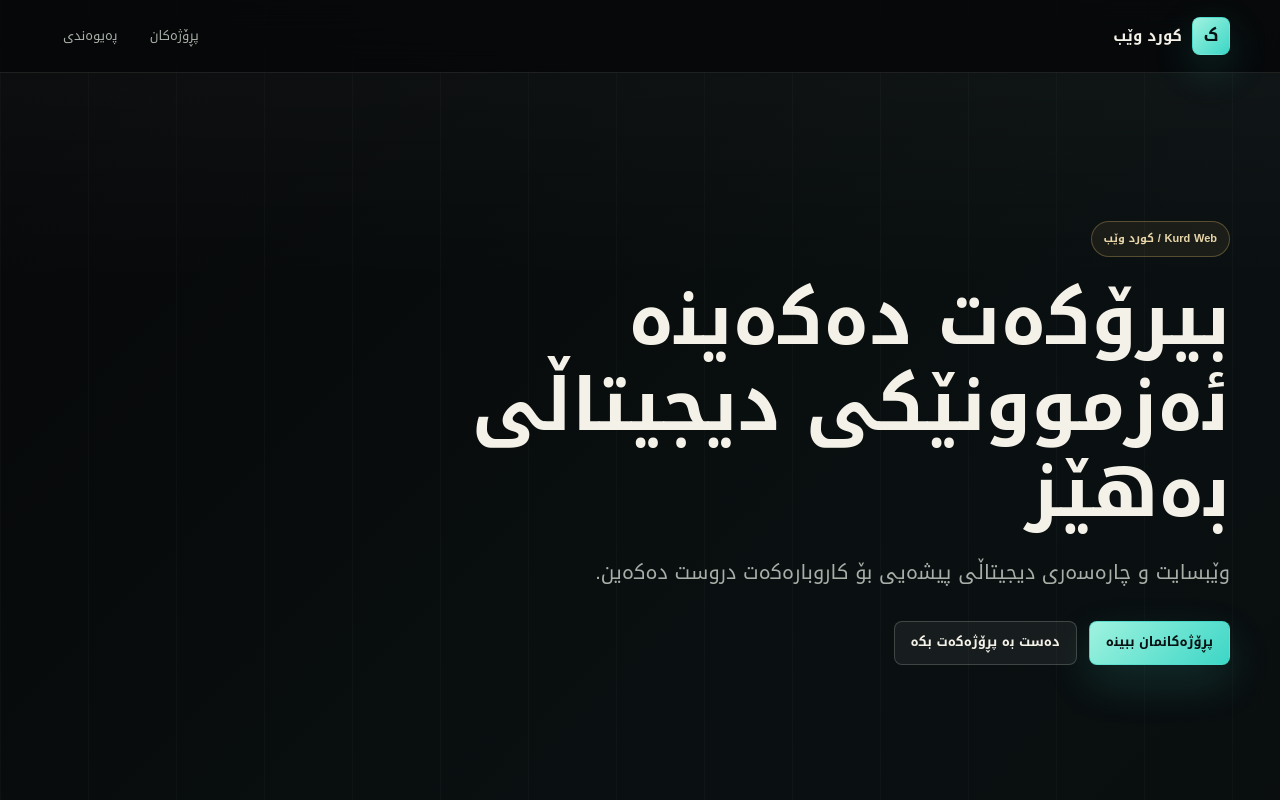
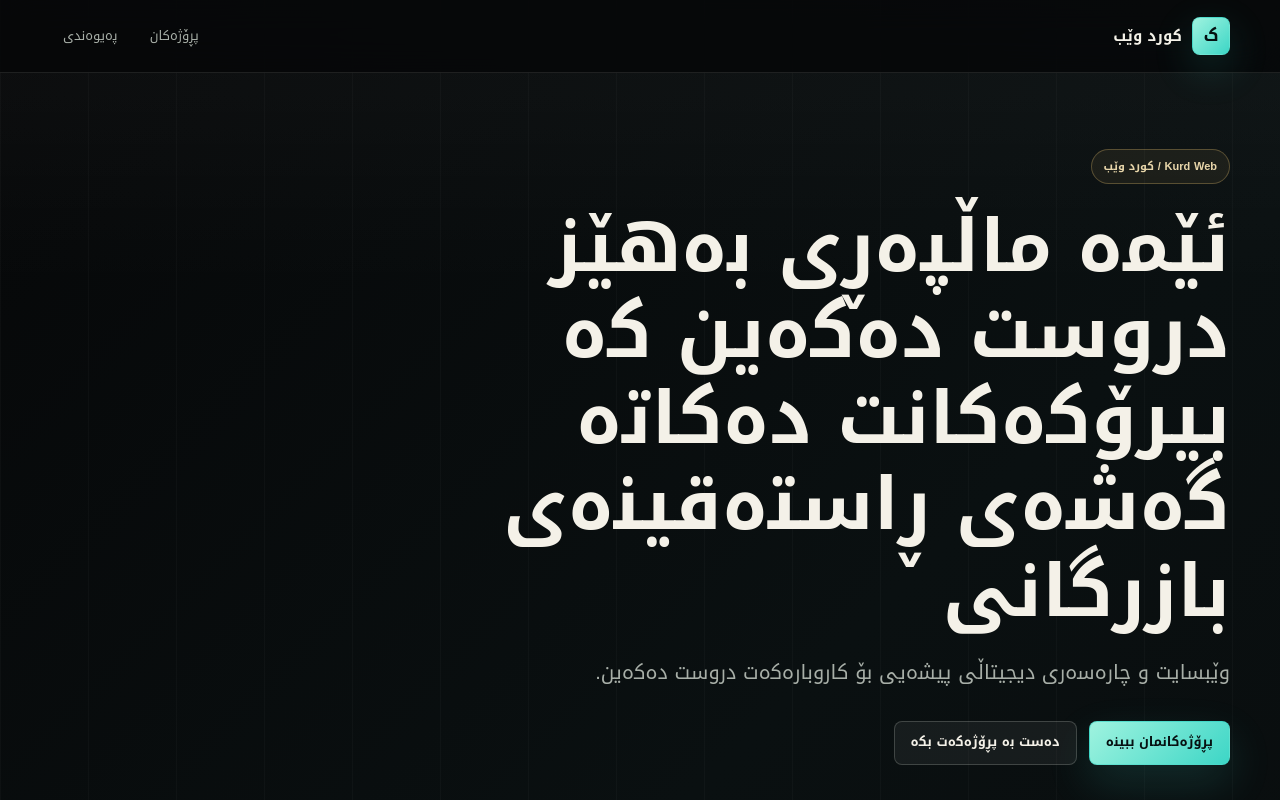
Before and after one commit to Legend999999/san-profile, a Next.js app: page / in a window 1280 px wide. Shown: the top 800 px of the page. Built offline with nearby package versions, Linux system fonts and the light colour scheme; no server answers; the database is empty.

Commit message:
Update homepage hero headline

```diff
--- a/app/page.tsx
+++ b/app/page.tsx
@@ -31,7 +31,7 @@ export default async function Home() {
             <div className="hero-copy">
               <span className="eyebrow">Kurd Web / کورد وێب</span>
               <h1>
-                بیرۆکەت دەکەینە ئەزموونێکی دیجیتاڵی بەهێز
+                ئێمە ماڵپەڕی بەهێز دروست دەکەین کە بیرۆکەکانت دەکاتە گەشەی ڕاستەقینەی بازرگانی
               </h1>
               <p className="lead">وێبسایت و چارەسەری دیجیتاڵی پیشەیی بۆ کاروبارەکەت دروست دەکەین.</p>
               <div className="hero-actions">
```
